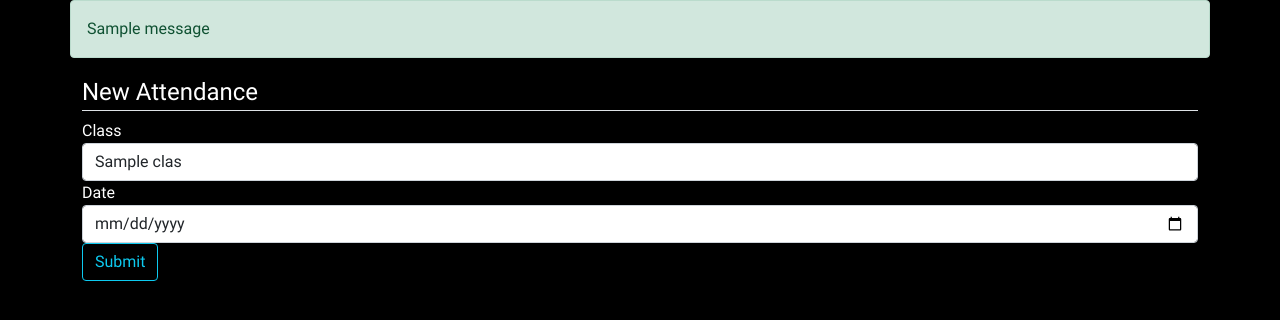
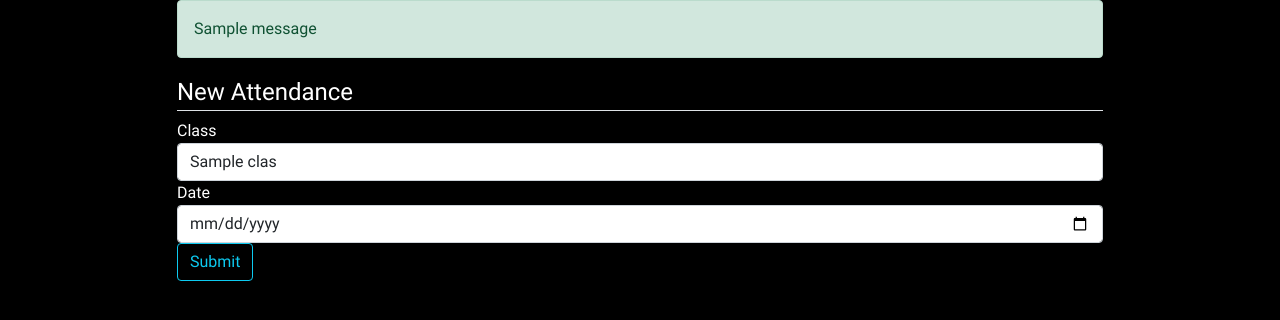
Before and after one commit to ayeryn/gymlog, a Flask app: page /new_attendance in a window 1280 px wide. Shown: the part 80-400 px from the top of the page. Run offline with Flask 3, Linux system fonts and the light colour scheme; tables that the repository leaves empty hold one stand-in row (values such as "Sample post"); one stand-in notice (Sample message) is shown; some libraries are stand-ins or nearby versions.

Commit message:
set content to cols-10

```diff
--- a/app/templates/layout.html
+++ b/app/templates/layout.html
@@ -135,11 +135,14 @@
       </nav>
     </header>
     <main role="main" class="container">
-      <div class="row">
-        {% with messages = get_flashed_messages(with_categories=true) %} {% if
-        messages %} {% for category, message in messages %}
-        <div class="alert alert-{{ category }}">{{ message }}</div>
-        {% endfor %} {% endif %} {% endwith %} {% block content %}{% endblock %}
+      <div class="row justify-content-center">
+        <div class="col-md-10">
+          {% with messages = get_flashed_messages(with_categories=true) %} {% if
+          messages %} {% for category, message in messages %}
+          <div class="alert alert-{{ category }}">{{ message }}</div>
+          {% endfor %} {% endif %} {% endwith %} {% block content %}{% endblock
+          %}
+        </div>
       </div>
     </main>
     <script
```
